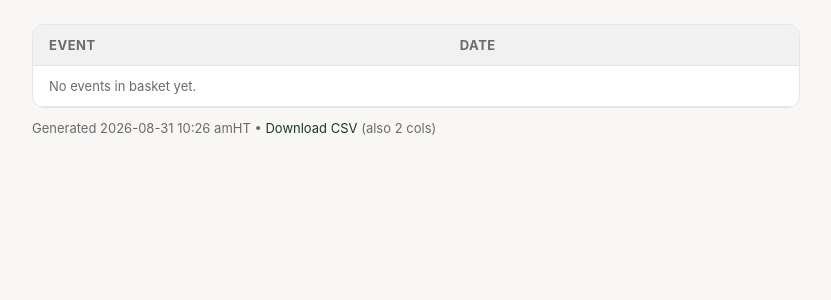
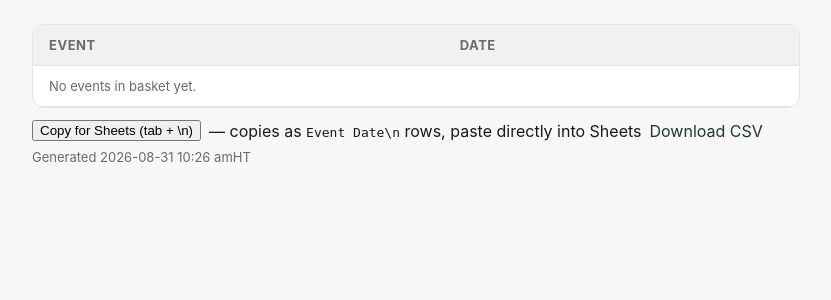
Before and after one commit to thelasallian/tls-event-suggester, a FastAPI app: page /1/1/table in a window 1280 px wide. Shown: the part 73-373 px from the top of the page, without its empty margins (224-1055 px from the left). Run offline with FastAPI, Linux system fonts and the light colour scheme; tables that the repository leaves empty hold one stand-in row (values such as "Sample post").

Commit message:
feat(table): Copy for Sheets button — TSV with \t + \n, paste directly

```diff
--- a/app/templates/table.html
+++ b/app/templates/table.html
@@ -67,7 +67,24 @@
 });
 document.addEventListener('mouseup', ()=>{dragCol=null;});
 </script>
-<div class="muted" style="margin-top:12px">Generated {{ now.strftime("%Y-%m-%d %H:%M %PHT") }} • <a href="/{{ year }}/{{ month }}/export">Download CSV</a> (also 2 cols)</div>
+<div style="margin-top:12px;display:flex;gap:8px;align-items:center;flex-wrap:wrap">
+<button class="btn primary" onclick="copyForSheets()">Copy for Sheets (tab + \n)</button>
+<span class="small">— copies as <code>Event&#9;Date\n</code> rows, paste directly into Sheets</span>
+<a href="/{{ year }}/{{ month }}/export" class="btn">Download CSV</a>
+</div>
+<div class="muted" style="margin-top:8px">Generated {{ now.strftime("%Y-%m-%d %H:%M %PHT") }}</div>
+<script>
+function copyForSheets(){
+  const rows = Array.from(document.querySelectorAll('#eventTable tbody tr')).map(tr => {
+    const cells = Array.from(tr.cells).map(td => td.innerText.trim());
+    return cells.join('\t');
+  }).join('\n');
+  // Include header
+  const header = Array.from(document.querySelectorAll('#eventTable thead th')).map(th=>th.innerText.trim()).join('\t');
+  const tsv = header + '\n' + rows;
+  navigator.clipboard.writeText(tsv).then(()=>alert('Copied '+rows.split('\n').length+' rows as TSV — paste into Sheets'), ()=>{prompt('Copy manually:', tsv)});
+}
+</script>
 </div>
 </body>
 </html>
```
